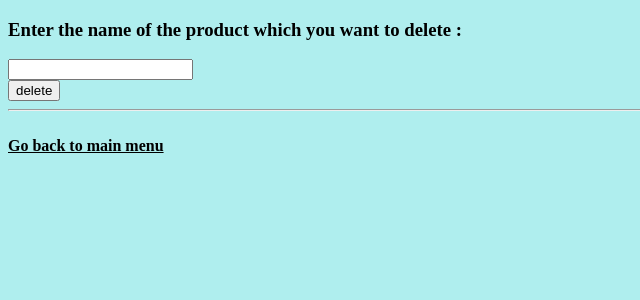
After one commit to minhajuddin/cosmicvent_training, a PHP site: page /catndel.html in a window 1280 px wide. The commit adds this page. Shown: the top 300 px of the page, without its empty margins (0-640 px from the left). Run offline with PHP 8.4, Linux system fonts and the light colour scheme.

Commit message:
re entered all files again

```diff
--- a/ashfaq/catagory.html
+++ b/ashfaq/catagory.html
@@ -19,7 +19,7 @@
 <table class="mytable">
 
 <tr>
-<th align="right">name:</th>
+<th align="right">NAME:</th>
 
 <td align="left"><input type="text" name="name" value="" size="30"></td</tr>
 
--- /dev/null
+++ b/ashfaq/catndel.html
@@ -0,0 +1,32 @@
+<!DOCTYPE html PUBLIC "-//W3C//DTD XHTML
+ 1.0 Strict//EN"
+"http://www.w3.org/TR/xhtml1/DTD/xhtml1-strict.dtd">
+
+<html xmlns="http://www.w3.org/1999/xhtml" lang="en" xml:lang="en">
+
+<head>
+<meta http-equiv="Content-Type" content="text/html; charset=UTF-8" />
+
+
+<title>delete product</title>
+<link type="text/css" rel="stylesheet" href="design.css"/>
+</title>
+</head>
+
+<body class=mydelete>
+
+<form action="catdel.php" method="post">
+
+<h3>
+Enter the name of the product which you want to delete :
+</h3>
+
+<input type="text" name="name" value="" ></br>
+<input type="submit"  value="delete" >
+</form>
+<hr>
+<br>
+<a href="home.php"><b>Go back to main menu</b></a>
+
+</body>
+</html>
--- a/ashfaq/edit.php
+++ b/ashfaq/edit.php
@@ -38,7 +38,6 @@ echo "<table border='1'>
 <th>name</th>
 <th>discription</th>
 <th>price</th>
-<th>name</th>
 
 </tr>";
 $row = mysql_fetch_array($result);
@@ -51,7 +50,7 @@ echo "<form action='modify1.php' method='post'>";
   echo "<td><input type='text' name='name' value='$row[name]' /></td>";
   echo "<td><input type='text' name='discription' value=' " . $row['discription'] ."' /> </td>";
   echo "<td><input type='text' name='price' value='  ". $row['price'] ."' /></td>";
-  echo "<td><input type='text' name='name' value='  ". $row['name'] ."' /></td>";
+  echo "<td><input type='text' name='catagoeryid' value='  ". $row['catagoeryid'] ."' /></td>";
 
   echo "</tr>";
 
--- a/ashfaq/home.php
+++ b/ashfaq/home.php
@@ -90,9 +90,8 @@ mysql_close($con)
 
 
 
-
 <tr><td>
-<a href="catagory.html"><b>products catagoery<b></a></td>
+<a href="catagory.html"><b>products catagory<b></a></td>
 </tr>
 
 
--- a/ashfaq/modify.php
+++ b/ashfaq/modify.php
@@ -30,7 +30,6 @@ echo "<table border='1'>
 <th>name</th>
 <th>discription</th>
 <th>price</th>
-<th>catagoeryid</th>
 
 </tr>";
 $row = mysql_fetch_array($result);
@@ -43,7 +42,6 @@ echo "<form action='modify1.php' method='post'>";
   echo "<td><input type='text' name='name' value='$row[name]' /></td>";
   echo "<td><input type='text' name='discription' value=' " . $row['discription'] ."' /> </td>";
   echo "<td><input type='text' name='price' value='  ". $row['price'] ."' /></td>";
-  echo "<td><input type='text' name='catagoeryid' value='  ". $row['catagoeryid'] ."' /></td>
 
   echo "</tr>";
 
--- a/ashfaq/modify1.php
+++ b/ashfaq/modify1.php
@@ -42,7 +42,6 @@ echo "<table border='1' bgcolor=#ffffff>
 <th>name</th>
 <th>discription</th>
 <th>price</th>
-<th>catagoeryid</th>
 
 </tr>";
 $row = mysql_fetch_array($result);
@@ -55,7 +54,6 @@ echo "<form action='modify1.php' method='post'>";
   echo "<td>$row[name]</td>";
   echo "<td>$row[discription]</td>";
   echo "<td>$row[price]</td>";
-  echo "<td>$row[catagoeryid]</td>";
 
   echo "</tr>";
 
```
Also changed, not shown: ashfaq/list.php (+4 -4 lines).
